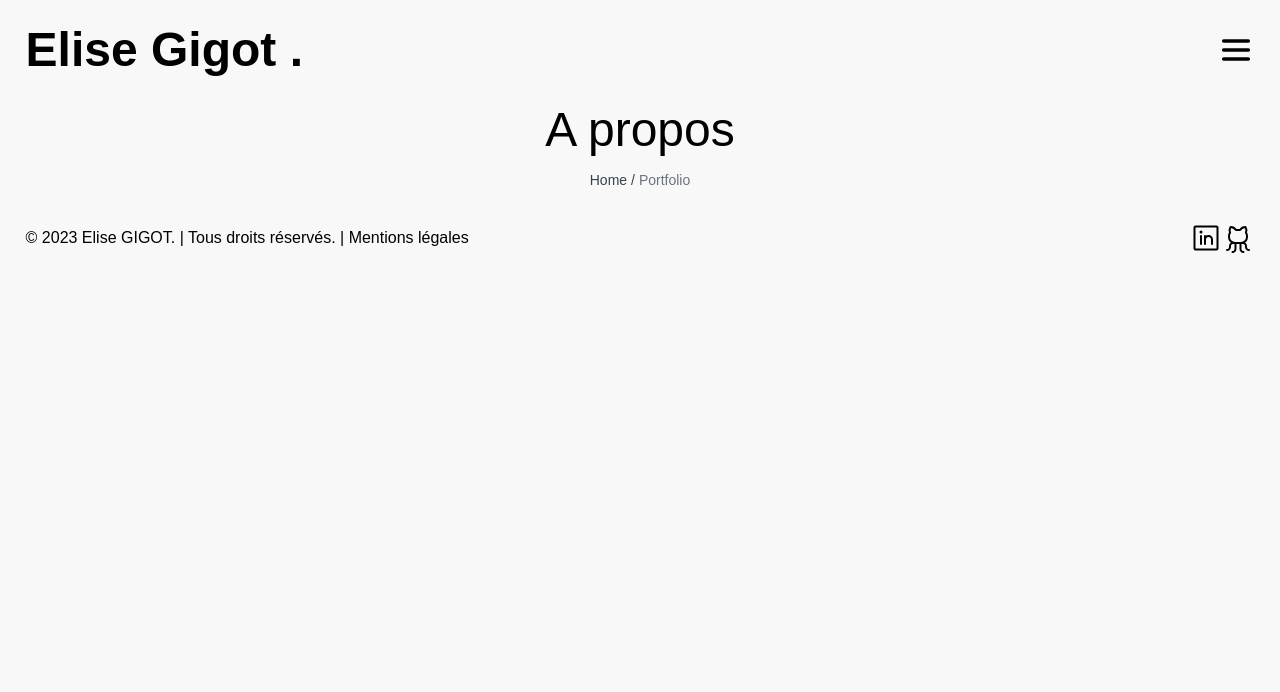
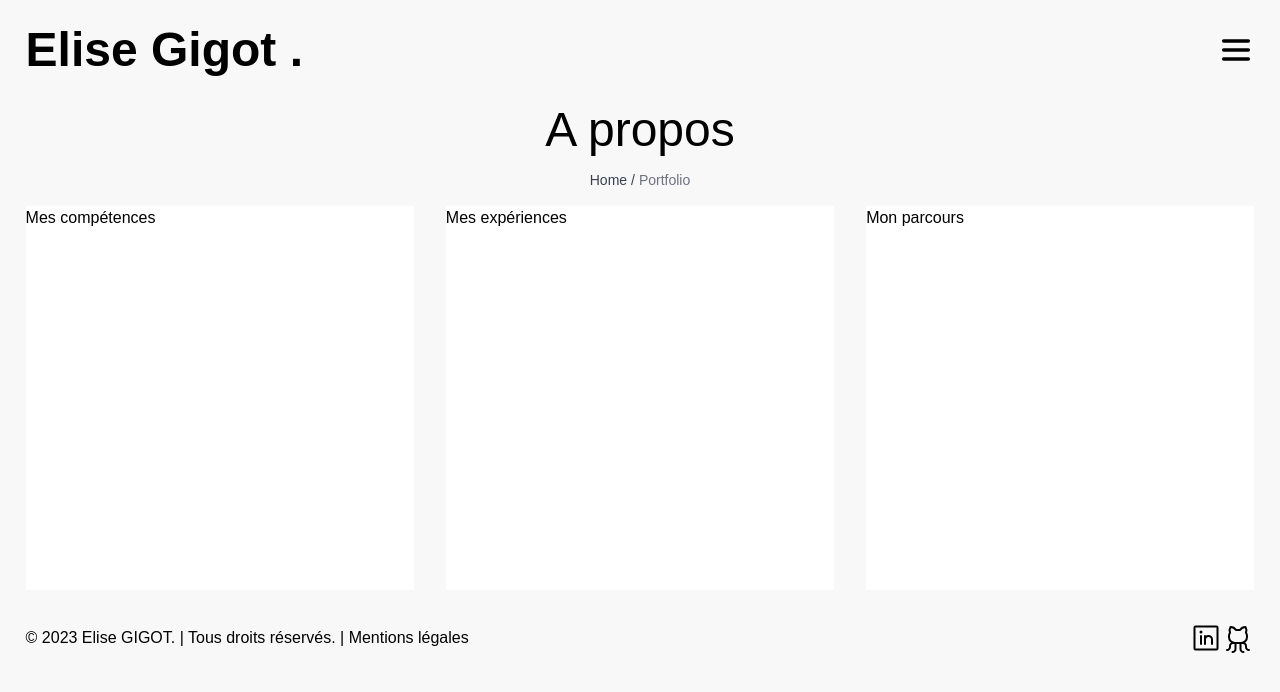
Before and after one commit to elisedu37/portfolio, a React (Create React App) app: page /portfolio/about in a window 1280 px wide. Shown: the top 692 px of the page. Built offline with nearby package versions, Linux system fonts and the light colour scheme.

Commit message:
about page

```diff
--- a/src/App.js
+++ b/src/App.js
@@ -9,6 +9,9 @@ import InvalidePage from './pages/InvalidePage';
 // Composants
 import NavBar from './components/NavBar';
 import Footer from './components/Footer';
+import Skills from './pages/About/Skills';
+import Experiences from './pages/About/Experiences';
+import Parcours from './pages/About/Parcours';
 
 function App() {
     const projectName = 'portfolio';
@@ -19,6 +22,11 @@ function App() {
             <Routes>
                 <Route path='/' element={<Home />} />
                 <Route path='/about' element={<About />} />
+                <Route path='/about'>
+                    <Route path='skills' element={<Skills />} />
+                    <Route path='parcours' element={<Parcours />} />
+                    <Route path='experiences' element={<Experiences />} />
+                </Route>
                 <Route path='/projects' element={<Projects />} />
                 <Route path='/legacy' element={<Legacy />} />
                 <Route path='*' element={<InvalidePage />} />
--- a/src/pages/About.js
+++ b/src/pages/About.js
@@ -1,12 +1,35 @@
+import { Link } from 'react-router-dom';
 import Breadcrumb from '../components/Breadcrumb';
 
 const About = () => {
+    const tabs = [
+        {
+            id: 'skills',
+            title: 'Mes compétences',
+        },
+        {
+            id: 'experiences',
+            title: 'Mes expériences',
+        },
+        {
+            id: 'parcours',
+            title: 'Mon parcours',
+        },
+    ];
     return (
         <div className='flex flex-col gap-4 pt-4'>
             <div className='flex flex-col items-center w-full gap-4'>
                 <h1>A propos</h1>
                 <Breadcrumb />
             </div>
+
+            <section className='flex w-full gap-8 m-auto h-96 max-w-screen-2xl'>
+                {tabs.map((tab) => (
+                    <Link to={tab.id} className='flex w-1/3 h-full bg-white font-dancing' key={tab.id}>
+                        <p>{tab.title}</p>
+                    </Link>
+                ))}
+            </section>
         </div>
     );
 };
--- /dev/null
+++ b/src/pages/About/Experiences.js
@@ -0,0 +1,5 @@
+const Experiences = () => {
+    return <>Experiences</>;
+};
+
+export default Experiences;
--- /dev/null
+++ b/src/pages/About/Parcours.js
@@ -0,0 +1,5 @@
+const Parcours = () => {
+    return <>Parcours</>;
+};
+
+export default Parcours;
--- /dev/null
+++ b/src/pages/About/Skills.js
@@ -0,0 +1,5 @@
+const Skills = () => {
+    return <p>Skills</p>;
+};
+
+export default Skills;
```
